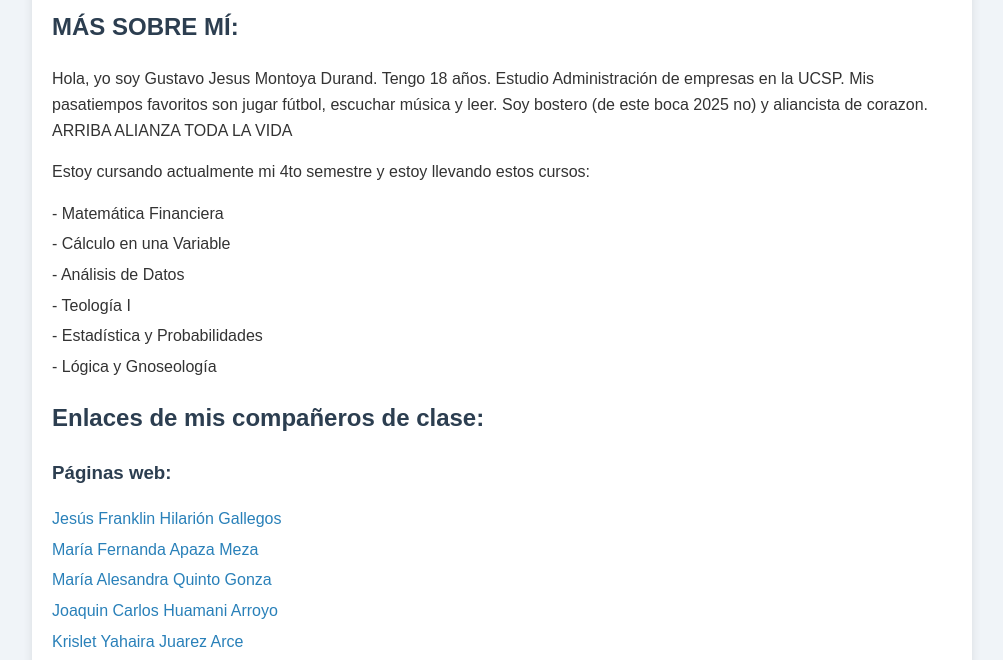
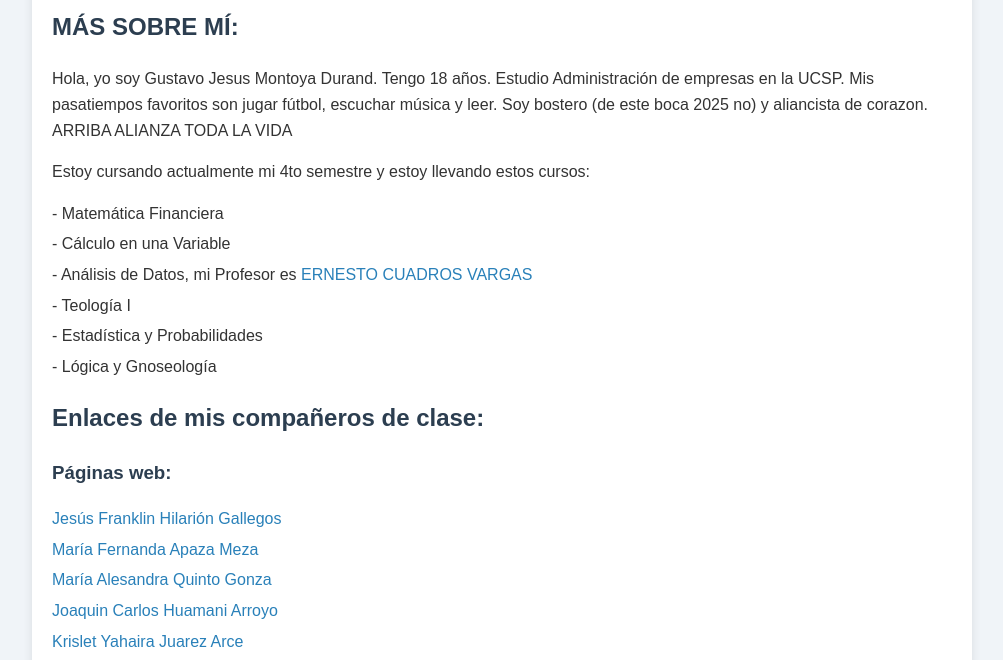
Before and after one commit to GustavoJesusMontoyaDurand/Gustavo-Jesus-Montoya-Durand, a plain HTML site: page index.html in a window 1280 px wide. Shown: the part 134-794 px from the top of the page, without its empty margins (138-1141 px from the left). Drawn offline with Linux system fonts and the light colour scheme.

Commit message:
index.html

```diff
--- a/index.html
+++ b/index.html
@@ -51,7 +51,7 @@
         <ul>
             <li>- Matemática Financiera</li>
             <li>- Cálculo en una Variable</li>
-            <li>- Análisis de Datos</li>
+            <li>- Análisis de Datos, mi Profesor es <a href="https://www.linkedin.com/in/ecuadrosv?utm_source=share&utm_campaign=share_via&utm_content=profile&utm_medium=android_app">ERNESTO CUADROS VARGAS</a></li>
             <li>- Teología I</li>
             <li>- Estadística y Probabilidades</li>
             <li>- Lógica y Gnoseología</li>
```
